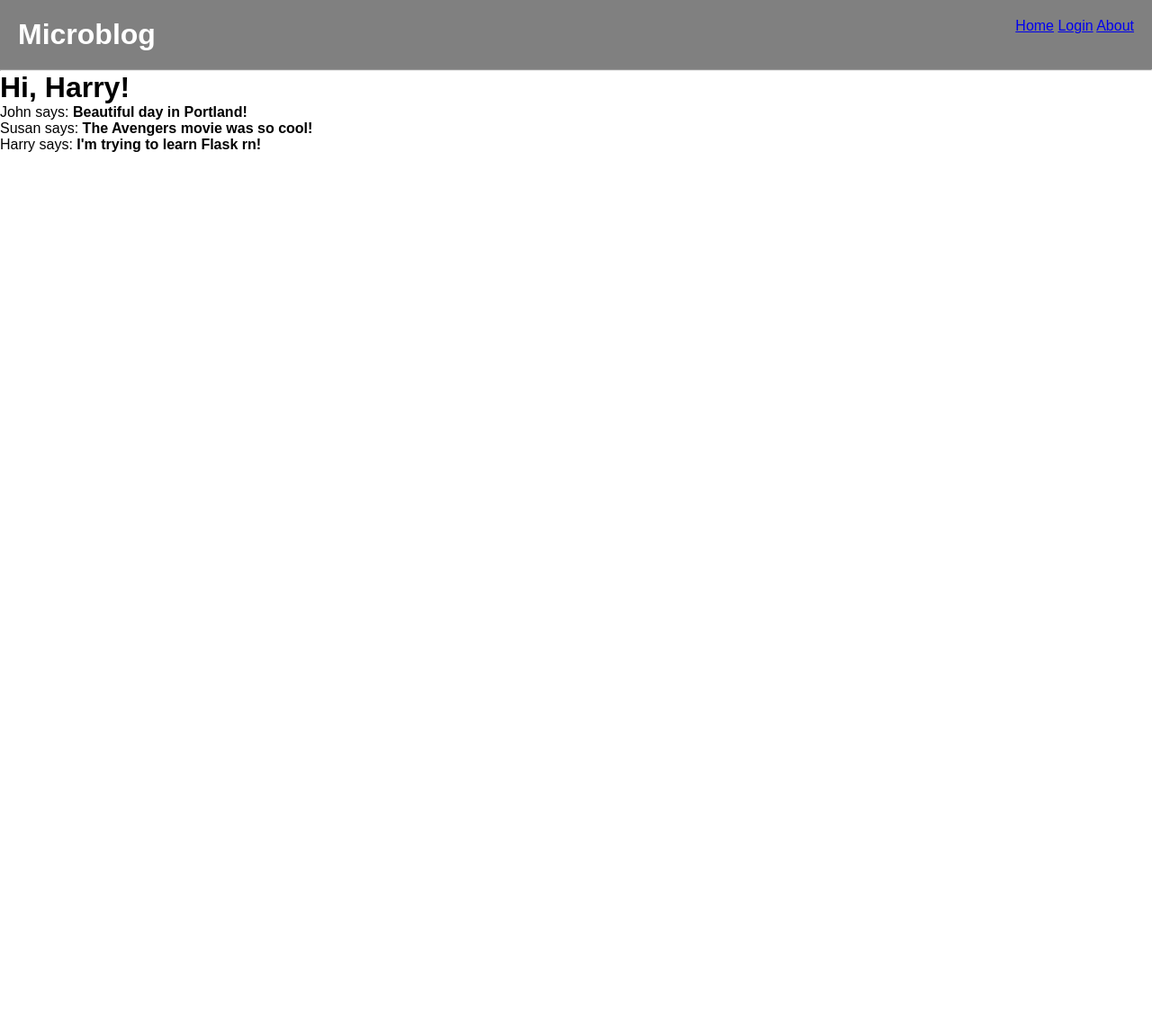
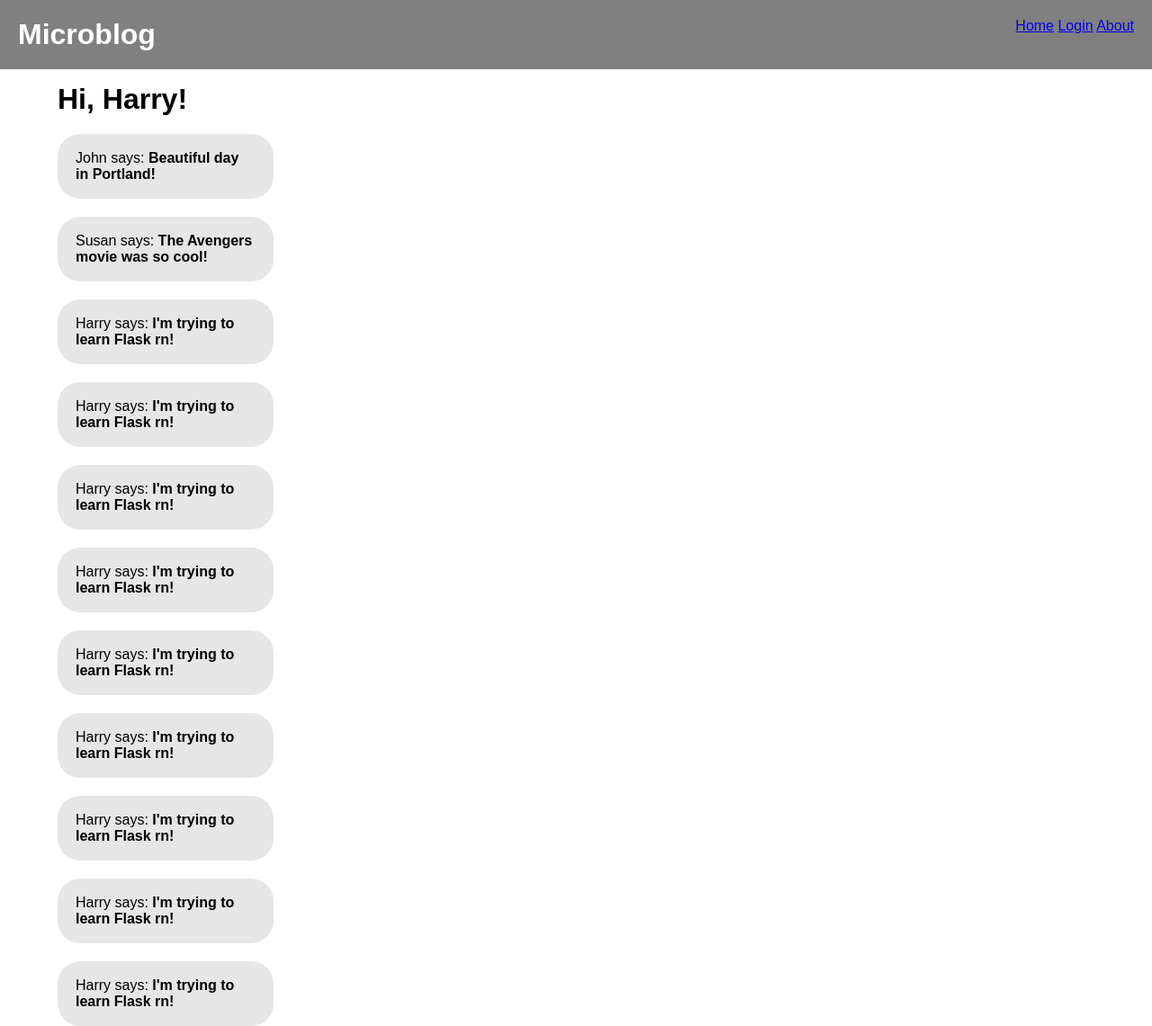
Before and after one commit to HazzaPezza/MicroBlog-Flask-Practice, a Flask app: page / in a window 1280 px wide. Shown: the whole page at 90% size. Before the commit the page ends 169 px from the top, so only its background shows below. Run offline with Flask 3, Linux system fonts and the light colour scheme.

Commit message:
Added some basic styling to website to make it more appealing.

```diff
--- a/app/routes.py
+++ b/app/routes.py
@@ -20,7 +20,39 @@ def index():
         {
             'author': {'username': 'Harry'},
             'body': "I'm trying to learn Flask rn!"
-        }
+        },
+        {
+            'author': {'username': 'Harry'},
+            'body': "I'm trying to learn Flask rn!"
+        },
+        {
+            'author': {'username': 'Harry'},
+            'body': "I'm trying to learn Flask rn!"
+        },
+        {
+            'author': {'username': 'Harry'},
+            'body': "I'm trying to learn Flask rn!"
+        },
+        {
+            'author': {'username': 'Harry'},
+            'body': "I'm trying to learn Flask rn!"
+        },
+        {
+            'author': {'username': 'Harry'},
+            'body': "I'm trying to learn Flask rn!"
+        },
+        {
+            'author': {'username': 'Harry'},
+            'body': "I'm trying to learn Flask rn!"
+        },
+        {
+            'author': {'username': 'Harry'},
+            'body': "I'm trying to learn Flask rn!"
+        },
+        {
+            'author': {'username': 'Harry'},
+            'body': "I'm trying to learn Flask rn!"
+        },
     ]
 
     # Return a render_template() function that creates the full page with vars
--- a/app/static/index_style.css
+++ b/app/static/index_style.css
@@ -0,0 +1,26 @@
+#page_content {
+    margin-left: 5vw;
+    margin-right: 5vw;
+}
+
+.index-title {
+    margin-top: 20px;
+    margin-bottom: 20px;
+}
+
+.post_list {
+    width: 100%;
+    display: flex;
+    justify-content: space-evenly;
+    flex-wrap: warp;
+    flex-shrink: 0;
+    flex-direction: column;
+    gap: 20px;
+}
+
+.posting {
+    padding: 18px 20px;
+    border-radius: 25px;
+    background-color: rgba(128, 128, 128, 0.2);
+    max-width: 200px;
+}
--- a/app/static/style.css
+++ b/app/static/style.css
@@ -2,6 +2,11 @@
     font-family: sans-serif;
     margin: 0;
     padding: 0;
+}
+
+.header {
+    position: fixed;
+    width: 100%;
 }
 
 .navbar {
@@ -12,3 +17,8 @@
     justify-content: space-between;
     gap: 10px;
 }
+
+.pixel-space {
+    height: 70px;
+    width: 100%;
+}
--- a/app/templates/base.html
+++ b/app/templates/base.html
@@ -11,9 +11,15 @@ All pages should inherit this within their template.
         {% else %}
         <title>Welcome to Microblog</title>
         {% endif %}
+
+        <!-- Styling gets imported here. -->
         <link rel="stylesheet" href="{{ url_for('static', filename='style.css') }}">
+
+        <!-- Block head here allows page specific styling. -->
+        {% block head %}{% endblock %}
     </head>
     <body>
+        <div class="header">
             <div class="navbar">
                 <div class="element1">
                     <h1 class="page_title">Microblog</h1>
@@ -24,6 +30,8 @@ All pages should inherit this within their template.
                     <a href="{{ url_for('about') }}">About</a>
                 </span>
             </div>
+        </div>
+        <div class="pixel-space"></div>
         <hr>
         {% with messages = get_flashed_messages() %}
         {% if messages %}
--- a/app/templates/index.html
+++ b/app/templates/index.html
@@ -1,22 +1,23 @@
 <!-- Inherits everything from base.html template. -->
 {% extends "base.html" %}
 
+<!-- Link any stylesheets for the body -->
+{% block head %}
+    <link rel="stylesheet" href="{{ url_for('static', filename='index_style.css') }}">
+{% endblock %}
+
 <!-- Template structure requires body content to be placed here. -->
 {% block content %}
-    <!-- Link any stylesheets for the body -->
-    <head>
-        <link rel="stylesheet" href="{{ url_for('static', filename='index_style.css') }}">
-    </head>
-    <body>
-        <h1>Hi, {{ user.username }}!</h1>
+    <div id="page_content">
+        <h1 class="index-title">Hi, {{ user.username }}!</h1>
 
-        {% for post in posts %}
-        <div>
-            <p>
-                {{ post.author.username }} says: <b>{{ post.body }}</b>
-            </p>
+        <div class="post_list">
+            {% for post in posts %}
+                <p class="posting">
+                    {{ post.author.username }} says: <b>{{ post.body }}</b>
+                </p>
+            {% endfor %}
         </div>
-        {% endfor %}
+    </div>
 
-    </body>
 {% endblock %}
```
Lines whose indentation alone changed are shown as unchanged.
